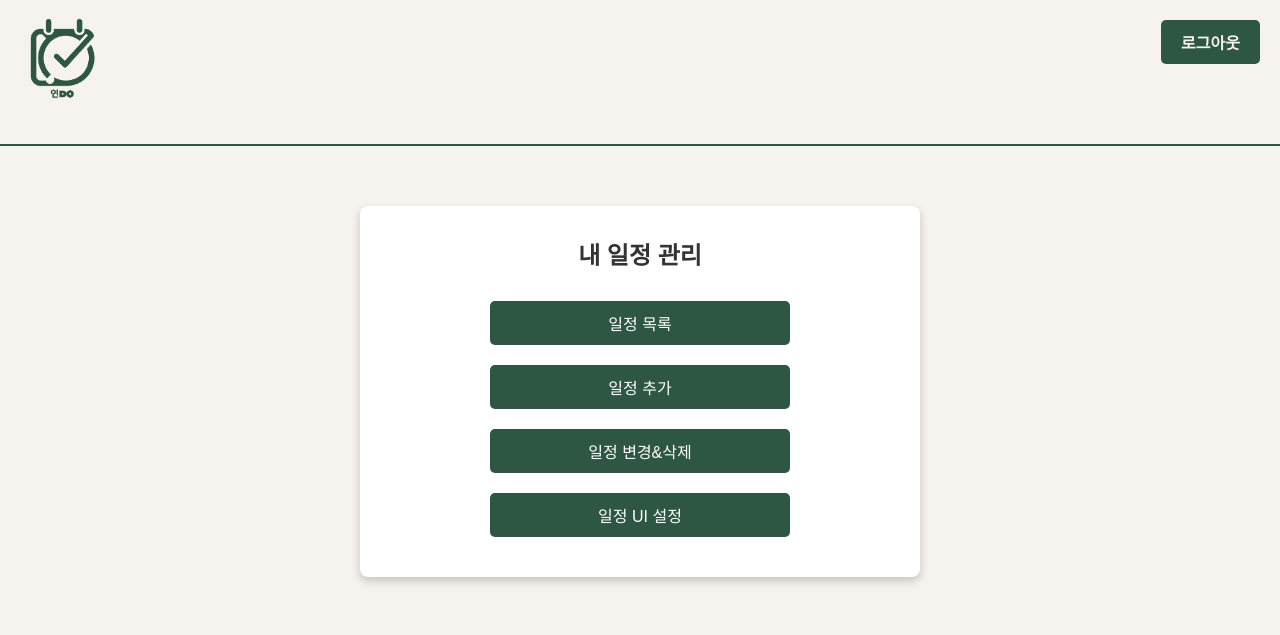
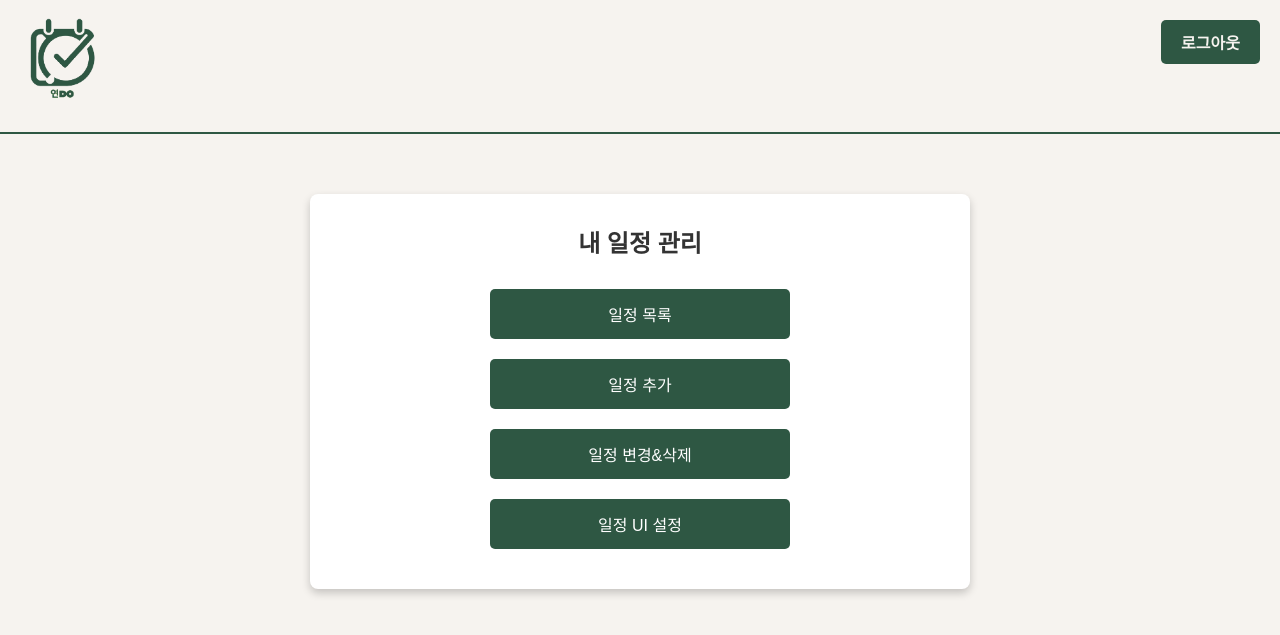
Before and after one commit to yang-dain/yondo-django, a Django app: page /webapp/mypage/event in a window 1280 px wide. Shown: the top 635 px of the page. Run offline with Django 3.2, Linux system fonts and the light colour scheme.

Commit message:
Update SET-03.html

```diff
--- a/config/templates/SET-03.html
+++ b/config/templates/SET-03.html
@@ -8,12 +8,16 @@
 
     <style>
         .body{
-            min-width: 70vh;
+            min-width: 85vh;
+        }
+        .container{
+            max-width: 600px;
         }
         .button {
             margin: 10px 0;
             width: 80%;
             max-width: 300px;
+            min-height: 50px;
         }
 
     </style>
```
